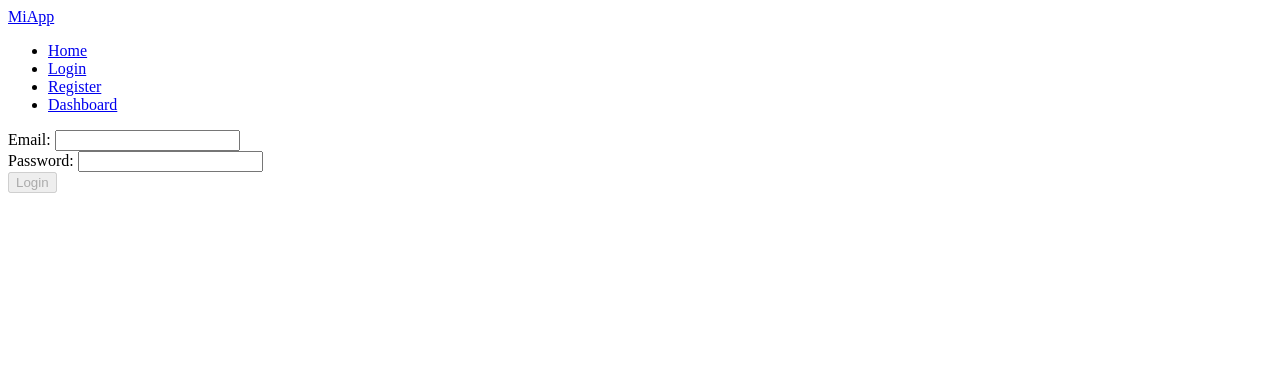
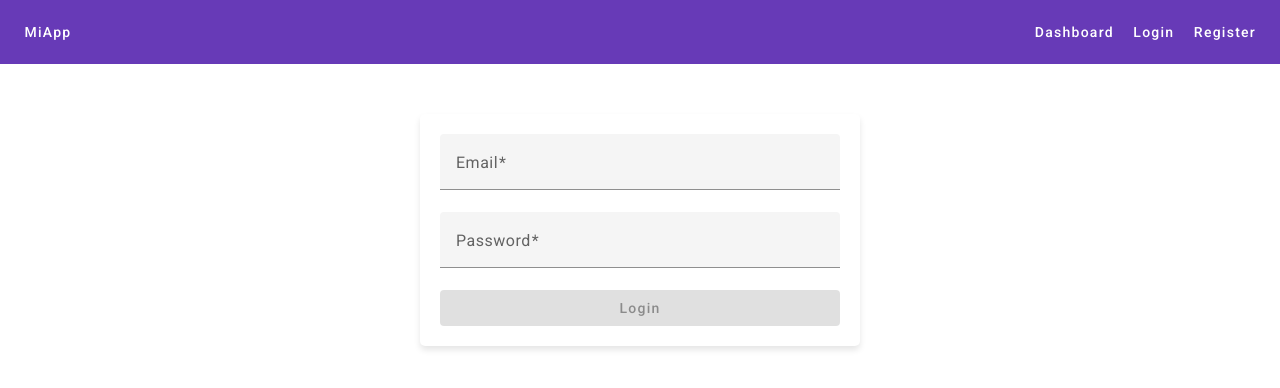
Before and after one commit to Poltier/decision-app, an Angular app: page /login in a window 1280 px wide. Shown: the top 388 px of the page. Built offline with nearby package versions, Linux system fonts and the light colour scheme; no server answers.

Commit message:
estilos header

```diff
--- a/angular.json
+++ b/angular.json
@@ -25,6 +25,7 @@
               "src/assets"
             ],
             "styles": [
+              "@angular/material/prebuilt-themes/deeppurple-amber.css",
               "src/styles.css"
             ],
             "scripts": []
@@ -84,6 +85,7 @@
               "src/assets"
             ],
             "styles": [
+              "@angular/material/prebuilt-themes/deeppurple-amber.css",
               "src/styles.css"
             ],
             "scripts": []
--- a/package.json
+++ b/package.json
@@ -12,10 +12,12 @@
   "private": true,
   "dependencies": {
     "@angular/animations": "^17.3.0",
+    "@angular/cdk": "^17.2.2",
     "@angular/common": "^17.3.0",
     "@angular/compiler": "^17.3.0",
     "@angular/core": "^17.3.0",
     "@angular/forms": "^17.3.0",
+    "@angular/material": "^17.2.2",
     "@angular/platform-browser": "^17.3.0",
     "@angular/platform-browser-dynamic": "^17.3.0",
     "@angular/router": "^17.3.0",
--- a/src/app/app-routing.module.ts
+++ b/src/app/app-routing.module.ts
@@ -12,9 +12,9 @@ const routes: Routes = [
   { path: '', component: WelcomeComponent },
   { path: 'login', component: LoginComponent },
   { path: 'register', component: RegisterComponent },
-  { path: 'dashboard', component: DashboardComponent, canActivate: [AuthGuard] },
+  { path: 'dashboard', component: DashboardComponent },
   { path: 'profile', component: ProfileComponent, canActivate: [AuthGuard] },
-  { path: 'administracion', component: AdminComponent, canActivate: [AuthGuard] },
+  { path: 'admin', component: AdminComponent, canActivate: [AuthGuard] },
   // Otras rutas específicas de la aplicación aquí
   { path: '**', redirectTo: '' } // Redirigir a la bienvenida si la ruta no existe
 ];
--- a/src/app/header/header.component.css
+++ b/src/app/header/header.component.css
@@ -0,0 +1,3 @@
+.example-spacer {
+    flex: 1 1 auto;
+}
--- a/src/app/header/header.component.html
+++ b/src/app/header/header.component.html
@@ -1,28 +1,14 @@
-<nav class="navbar navbar-expand-lg navbar-light bg-light">
-  <a class="navbar-brand" href="#">MiApp</a>
-  <div class="collapse navbar-collapse" id="navbarNav">
-      <ul class="navbar-nav">
-          <li class="nav-item">
-              <a class="nav-link" routerLink="/home">Home</a>
-          </li>
-          <li *ngIf="!showAuthSection" class="nav-item">
-              <a class="nav-link" routerLink="/login">Login</a>
-          </li>
-          <li *ngIf="!showAuthSection" class="nav-item">
-              <a class="nav-link" routerLink="/register">Register</a>
-          </li>
-          <li *ngIf="!showAuthSection" class="nav-item">
-              <a class="nav-link" routerLink="/dashboard">Dashboard</a>
-          </li>
-          <li *ngIf="showAuthSection" class="nav-item">
-              <a class="nav-link" routerLink="/profile">Perfil</a>
-          </li>
-          <li *ngIf="showAuthSection" class="nav-item">
-              <a class="nav-link" routerLink="/admin">Administración</a>
-          </li>
-          <li *ngIf="showAuthSection" class="nav-item">
-              <a class="nav-link" href="#" (click)="logout()">Cerrar Sesión</a>
-          </li>
-      </ul>
-  </div>
-</nav>
+<mat-toolbar color="primary">
+    <a mat-button routerLink="/home" class="navbar-brand">MiApp</a>
+    <span class="example-spacer"></span>
+    <div *ngIf="!showAuthSection">
+      <a mat-button routerLink="/dashboard">Dashboard</a>
+      <a mat-button routerLink="/login">Login</a>
+      <a mat-button routerLink="/register">Register</a>
+    </div>
+    <div *ngIf="showAuthSection">
+      <a mat-button routerLink="/profile">Perfil</a>
+      <a mat-button routerLink="/admin">Administración</a>
+      <a mat-button (click)="logout()">Cerrar Sesión</a>
+    </div>
+  </mat-toolbar>
--- a/src/app/login/login.component.css
+++ b/src/app/login/login.component.css
@@ -0,0 +1,19 @@
+.login-container {
+    max-width: 400px;
+    margin: 50px auto;
+    padding: 20px;
+    border-radius: 5px;
+    box-shadow: 0 4px 6px rgba(0,0,0,0.1);
+    background: #fff;
+}
+
+.login-form {
+    display: flex;
+    flex-direction: column;
+}
+
+.error-message {
+    color: #d32f2f;
+    margin-top: 10px;
+    text-align: center;
+}
--- a/src/app/login/login.component.html
+++ b/src/app/login/login.component.html
@@ -1,22 +1,19 @@
-<div style="margin-left: auto; margin-right: auto">
-    <form [formGroup]="loginForm" (ngSubmit)="onLogin()">
-      <div>
-        <label for="email">Email: </label>
-        <input type="email" formControlName="email" />
-        <div *ngIf="loginForm.get('email')?.errors && (loginForm.get('email')?.touched || loginForm.get('email')?.dirty)">
-          <span style="color: red" *ngIf="loginForm.get('email')?.errors?.['required']">Email is required.</span>
-          <span style="color: red" *ngIf="loginForm.get('email')?.errors?.['email']">Email not in a valid format.</span>
-        </div>
-      </div>
-      <div>
-        <label for="password">Password: </label>
-        <input type="password" formControlName="password" />
-        <div *ngIf="loginForm.get('password')?.errors && (loginForm.get('password')?.touched || loginForm.get('password')?.dirty)">
-          <span style="color: red" *ngIf="loginForm.get('password')?.errors?.['required']">Password is required.</span>
-          <span style="color: red" *ngIf="loginForm.get('password')?.errors?.['minlength']">Password must be at least 8 characters long.</span>
-          <span style="color: red" *ngIf="loginForm.get('password')?.errors?.['maxlength']">Password cannot be more than 16 characters long.</span>
-        </div>
-      </div>
-      <button type="submit" [disabled]="!loginForm.valid">Login</button>
-    </form>
-  </div>
+<div class="login-container">
+  <form [formGroup]="loginForm" (ngSubmit)="onLogin()" class="login-form">
+    <mat-form-field appearance="fill">
+      <mat-label>Email</mat-label>
+      <input matInput formControlName="email" type="email">
+      <mat-error *ngIf="loginForm.get('email')?.errors?.['required']">Email is required.</mat-error>
+      <mat-error *ngIf="loginForm.get('email')?.errors?.['email']">Email not in a valid format.</mat-error>
+    </mat-form-field>
+
+    <mat-form-field appearance="fill">
+      <mat-label>Password</mat-label>
+      <input matInput formControlName="password" type="password">
+      <mat-error *ngIf="loginForm.get('password')?.errors?.['required']">Password is required.</mat-error>
+      <mat-error *ngIf="loginForm.get('password')?.errors?.['minlength']">Password must be at least 8 characters long.</mat-error>
+    </mat-form-field>
+
+    <button mat-raised-button color="primary" type="submit" [disabled]="!loginForm.valid">Login</button>
+  </form>
+</div>
--- a/src/app/login/login.component.ts
+++ b/src/app/login/login.component.ts
@@ -2,6 +2,7 @@ import { Component } from '@angular/core';
 import { FormGroup, FormControl, Validators } from '@angular/forms';
 import { FirebaseService } from '../services/firebase.service';
 import { Router } from '@angular/router';
+import { MatSnackBar } from '@angular/material/snack-bar';
 
 @Component({
   selector: 'app-login',
@@ -11,17 +12,14 @@ import { Router } from '@angular/router';
 export class LoginComponent {
   loginForm: FormGroup;
 
-  constructor(private firebaseService: FirebaseService, private router: Router) {
+  constructor(
+    private firebaseService: FirebaseService,
+    private router: Router,
+    private snackBar: MatSnackBar
+  ) {
     this.loginForm = new FormGroup({
-      email: new FormControl('', [
-        Validators.required,
-        Validators.email
-      ]),
-      password: new FormControl('', [
-        Validators.required,
-        Validators.minLength(8),
-        Validators.maxLength(16)
-      ])
+      email: new FormControl('', [Validators.required, Validators.email]),
+      password: new FormControl('', [Validators.required, Validators.minLength(8)])
     });
   }
 
@@ -29,10 +27,11 @@ export class LoginComponent {
     if (this.loginForm.valid) {
       const { email, password } = this.loginForm.value;
       this.firebaseService.signIn(email, password).then(() => {
-        // Navegar al dashboard después del login exitoso
         this.router.navigate(['/dashboard']);
       }).catch(error => {
-        console.error('Error durante el login:', error);
+        this.snackBar.open('Error durante el login: ' + (error.message || 'Por favor, intenta nuevamente.'), 'Cerrar', {
+          duration: 5000,
+        });
       });
     }
   }
--- a/src/app/services/firebase.service.ts
+++ b/src/app/services/firebase.service.ts
@@ -34,6 +34,7 @@ export class FirebaseService {
       this.router.navigate(['/dashboard']);
     } catch (error) {
       console.error('Error al iniciar sesión: ', error);
+      throw error;
     }
   }
 
@@ -43,6 +44,7 @@ export class FirebaseService {
       this.router.navigate(['/dashboard']);
     } catch (error) {
       console.error('Error al registrar usuario: ', error);
+      throw error;
     }
   }
 
@@ -52,6 +54,7 @@ export class FirebaseService {
       this.router.navigate(['/login']);
     } catch (error) {
       console.error('Error al cerrar sesión: ', error);
+      throw error;
     }
   }
 }
--- a/src/index.html
+++ b/src/index.html
@@ -6,8 +6,10 @@
   <base href="/">
   <meta name="viewport" content="width=device-width, initial-scale=1">
   <link rel="icon" type="image/x-icon" href="favicon.ico">
+  <link href="https://fonts.googleapis.com/css2?family=Roboto:wght@300;400;500&display=swap" rel="stylesheet">
+  <link href="https://fonts.googleapis.com/icon?family=Material+Icons" rel="stylesheet">
 </head>
-<body>
+<body class="mat-typography">
   <app-root></app-root>
 </body>
 </html>
--- a/src/styles.css
+++ b/src/styles.css
@@ -1 +1,3 @@
 /* You can add global styles to this file, and also import other style files */
+html, body { height: 100%; }
+body { margin: 0; font-family: Roboto, "Helvetica Neue", sans-serif; }
```
Also changed, not shown: src/app/app.module.ts (+16 -1 lines), 1 other file (tests, documents, lock files or other folders).
